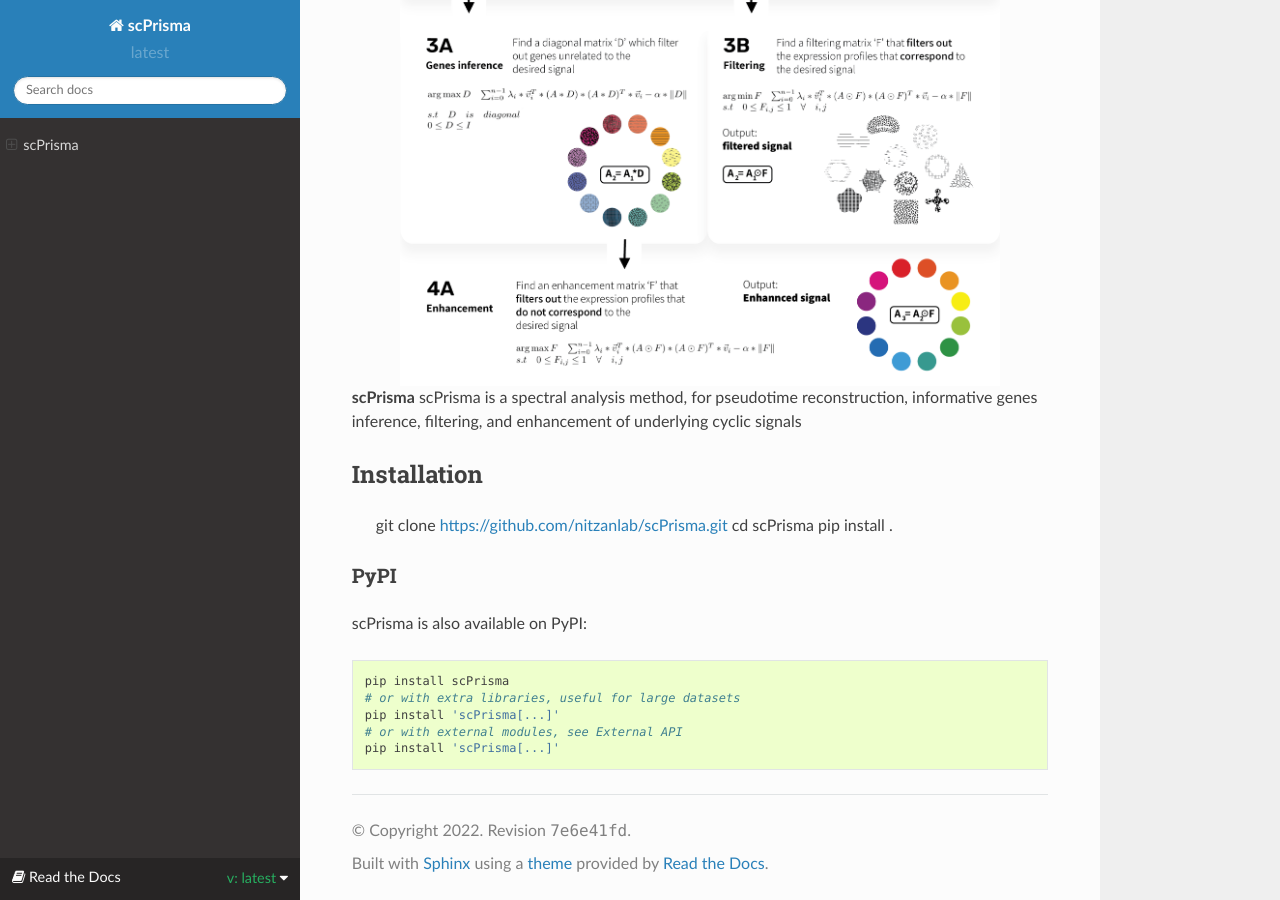
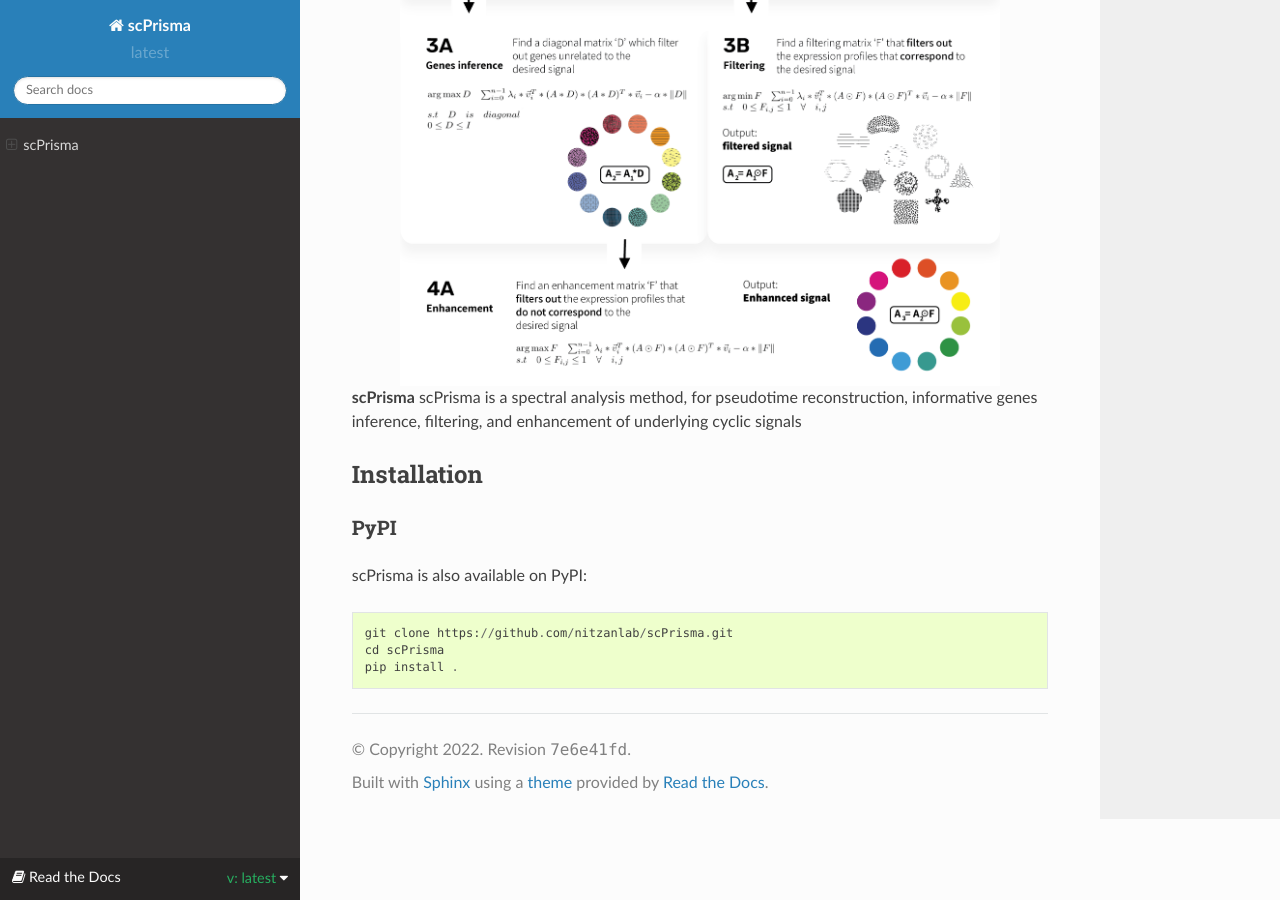
Before and after one commit to nitzanlab/scPrisma, a Sphinx documentation site: the page built from docs/index.rst, in a window 1280 px wide and 900 px high, scrolled down 622 px. Built offline with Sphinx 7.4.7 and the Read the Docs theme 2.0.0, drawn with Linux system fonts in a browser that asks for light colours.

Commit message:
Update index.rst

```diff
--- a/docs/index.rst
+++ b/docs/index.rst
@@ -9,15 +9,10 @@
 
 Installation
 ^^^^^^^^^^^^
-    git clone https://github.com/nitzanlab/scPrisma.git
-    cd scPrisma
-    pip install .
 PyPI
 ----
 scPrisma is also available on PyPI::
 
-    pip install scPrisma
-    # or with extra libraries, useful for large datasets
-    pip install 'scPrisma[...]'
-    # or with external modules, see External API
-    pip install 'scPrisma[...]'
+    git clone https://github.com/nitzanlab/scPrisma.git
+    cd scPrisma
+    pip install .
```
